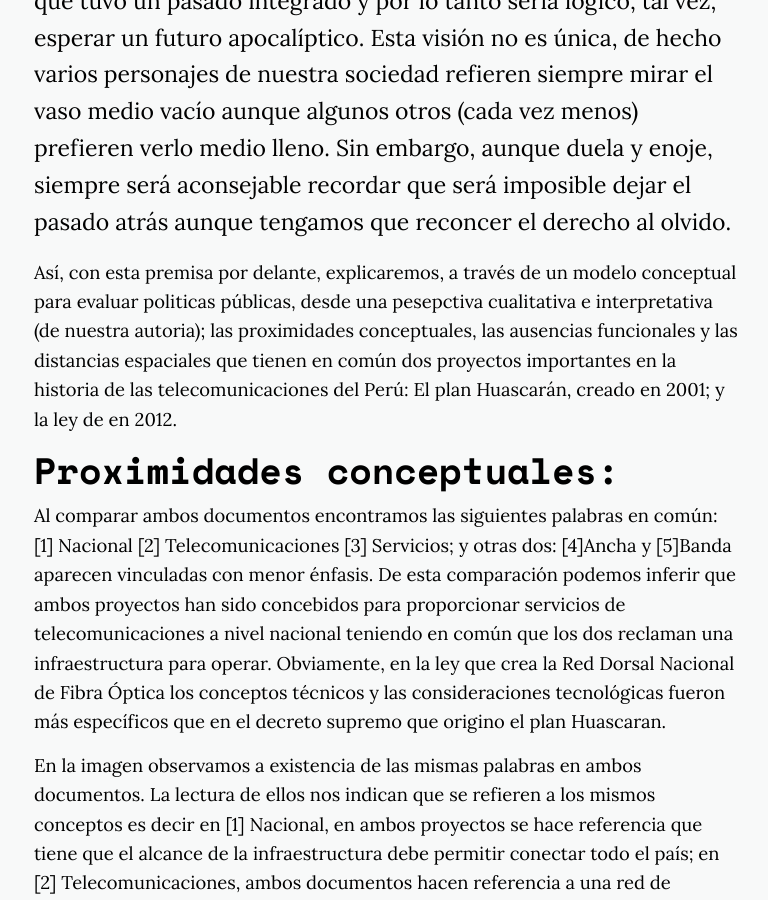
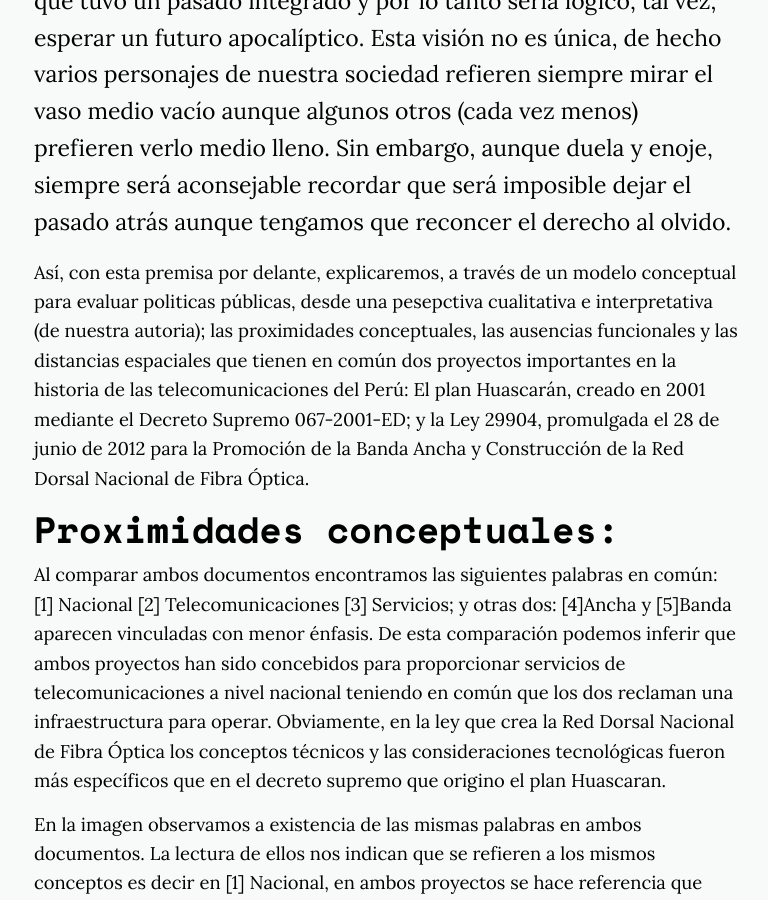
Before and after one commit to manuelvarzen/Vigia, a Jekyll site: the page built from _posts/2019-06-13-La-Red-Dorsal-del-Plan-Huascaran.md, in a window 1280 px wide and 900 px high, scrolled down 882 px. Shown: the whole window, without its empty margins (254-1022 px from the left). Built offline with Jekyll 4.4.1, drawn with Linux system fonts in a browser that asks for light colours; nearby versions of some CDN libraries.

Commit message:
Update 2019-06-13-La-Red-Dorsal-del-Plan-Huascaran.md

```diff
--- a/_posts/2019-06-13-La-Red-Dorsal-del-Plan-Huascaran.md
+++ b/_posts/2019-06-13-La-Red-Dorsal-del-Plan-Huascaran.md
@@ -20,7 +20,7 @@ categories:
 
 Una de las consideraciones primarias de nuestra forma cotidiana de ser (y parecer; y padecer, como peruanos) es olvidar, tal vez, por siempre, lo que hicimos o lo que dejamos de hacer. En un país cada vez más fragmentado en su presente es imposible pensar que tuvo un pasado integrado y por lo tanto seria lógico, tal vez, esperar un futuro apocalíptico. Esta visión no es única, de hecho varios personajes de nuestra sociedad refieren siempre mirar el vaso medio vacío aunque algunos otros (cada vez menos) prefieren verlo medio lleno. Sin embargo, aunque duela y enoje, siempre será aconsejable recordar que será imposible dejar el pasado atrás aunque tengamos que reconcer el derecho al olvido.
 
-Así, con esta premisa por delante, explicaremos, a través de un modelo conceptual para evaluar politicas públicas, desde una pesepctiva cualitativa e interpretativa (de nuestra autoria); las proximidades conceptuales, las ausencias funcionales y las distancias espaciales que tienen en común dos proyectos importantes en la historia de las telecomunicaciones del Perú: El plan Huascarán, creado en 2001; y la ley de en 2012.
+Así, con esta premisa por delante, explicaremos, a través de un modelo conceptual para evaluar politicas públicas, desde una pesepctiva cualitativa e interpretativa (de nuestra autoria); las proximidades conceptuales, las ausencias funcionales y las distancias espaciales que tienen en común dos proyectos importantes en la historia de las telecomunicaciones del Perú: El plan Huascarán, creado en 2001 mediante el Decreto Supremo 067-2001-ED; y la Ley 29904, promulgada el 28 de junio de 2012 para la Promoción de la Banda Ancha y Construcción de la Red Dorsal Nacional de Fibra Óptica.
 
 ## Proximidades conceptuales:
 Al comparar ambos documentos encontramos las siguientes palabras en común: [1] Nacional [2] Telecomunicaciones [3] Servicios; y otras dos: [4]Ancha y [5]Banda aparecen vinculadas con menor énfasis. De esta comparación podemos inferir que ambos proyectos han sido concebidos para proporcionar servicios de telecomunicaciones a nivel nacional teniendo en común que los dos reclaman una infraestructura para operar. Obviamente, en la ley que crea la Red Dorsal Nacional de Fibra Óptica los conceptos técnicos y las consideraciones tecnológicas fueron más específicos que en el decreto supremo que origino el plan Huascaran.
```
